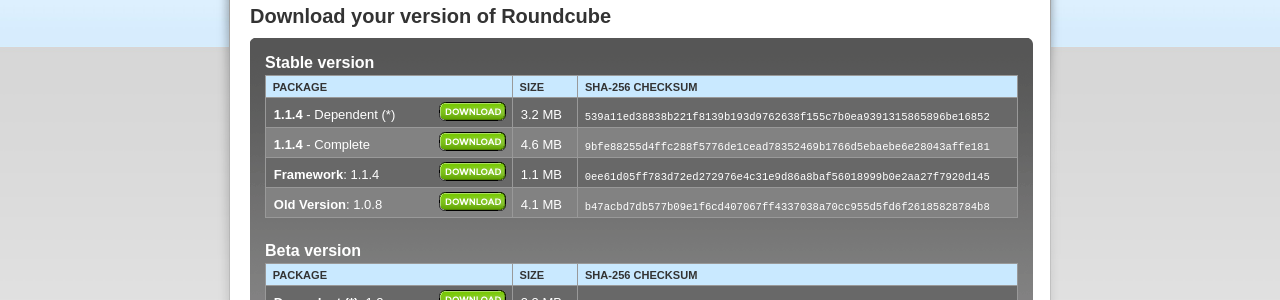
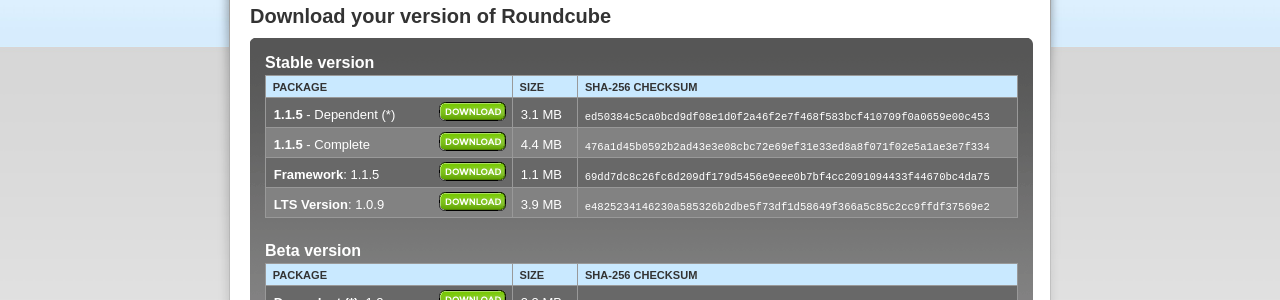
Before and after one commit to roundcube/roundcube.github.com, a Jekyll site: the page built from download/index.html, in a window 1280 px wide. Shown: the part 123-423 px from the top of the page. Built offline with Jekyll 4.4.1, drawn with Linux system fonts in a browser that asks for light colours; comment, search, counter and statistics services are not loaded.

Commit message:
Update download links to new versions 1.1.5 and 1.0.9

```diff
--- a/_includes/version.txt
+++ b/_includes/version.txt
@@ -1 +1 @@
-1.1.4
+1.1.5
--- a/download/index.html
+++ b/download/index.html
@@ -21,28 +21,28 @@
 			</thead>
 			<tbody>
 			<tr class="even">
-				<td class="dlversion"><strong>1.1.4</strong> - Dependent (*)</td>
-				<td class="dlbutton"><a href="https://downloads.sourceforge.net/project/roundcubemail/roundcubemail/1.1.4/roundcubemail-1.1.4.tar.gz" title="Download now!"><img src="images/table_button_download.png" width="67" height="19" alt="Download" class="pngimage" /></a>
-				<td class="dlsize">3.2 MB</td>
-				<td class="dlchecksum">539a11ed38838b221f8139b193d9762638f155c7b0ea9391315865896be16852</td>
+				<td class="dlversion"><strong>1.1.5</strong> - Dependent (*)</td>
+				<td class="dlbutton"><a href="https://github.com/roundcube/roundcubemail/releases/download/1.1.5/roundcubemail-1.1.5.tar.gz" title="Download now!"><img src="images/table_button_download.png" width="67" height="19" alt="Download" class="pngimage" /></a>
+				<td class="dlsize">3.1 MB</td>
+				<td class="dlchecksum">ed50384c5ca0bcd9df08e1d0f2a46f2e7f468f583bcf410709f0a0659e00c453</td>
 			</tr>
 			<tr class="odd">
-				<td class="dlversion"><strong>1.1.4</strong> - Complete</td>
-				<td class="dlbutton"><a href="https://downloads.sourceforge.net/project/roundcubemail/roundcubemail/1.1.4/roundcubemail-1.1.4-complete.tar.gz" title="Download now!"><img src="images/table_button_download.png" width="67" height="19" alt="Download" class="pngimage" /></a>
-				<td class="dlsize">4.6 MB</td>
-				<td class="dlchecksum">9bfe88255d4ffc288f5776de1cead78352469b1766d5ebaebe6e28043affe181</td>
+				<td class="dlversion"><strong>1.1.5</strong> - Complete</td>
+				<td class="dlbutton"><a href="https://github.com/roundcube/roundcubemail/releases/download/1.1.5/roundcubemail-1.1.5-complete.tar.gz" title="Download now!"><img src="images/table_button_download.png" width="67" height="19" alt="Download" class="pngimage" /></a>
+				<td class="dlsize">4.4 MB</td>
+				<td class="dlchecksum">476a1d45b0592b2ad43e3e08cbc72e69ef31e33ed8a8f071f02e5a1ae3e7f334</td>
 			</tr>
 			<tr class="even">
-				<td class="dlversion"><strong>Framework</strong>: 1.1.4</td>
-				<td class="dlbutton"><a href="https://downloads.sourceforge.net/project/roundcubemail/roundcubemail/1.1.4/roundcube-framework-1.1.4.tar.gz" title="Download now!"><img src="images/table_button_download.png" width="67" height="19" alt="Download" class="pngimage" /></a>
+				<td class="dlversion"><strong>Framework</strong>: 1.1.5</td>
+				<td class="dlbutton"><a href="https://github.com/roundcube/roundcubemail/releases/download/1.1.5/roundcube-framework-1.1.5.tar.gz" title="Download now!"><img src="images/table_button_download.png" width="67" height="19" alt="Download" class="pngimage" /></a>
 				<td class="dlsize">1.1 MB</td>
-				<td class="dlchecksum">0ee61d05ff783d72ed272976e4c31e9d86a8baf56018999b0e2aa27f7920d145</td>
+				<td class="dlchecksum">69dd7dc8c26fc6d209df179d5456e9eee0b7bf4cc2091094433f44670bc4da75</td>
 			</tr>
 			<tr class="odd">
-				<td class="dlversion"><strong>Old Version</strong>: 1.0.8</td>
-				<td class="dlbutton"><a href="https://downloads.sourceforge.net/project/roundcubemail/roundcubemail/1.0.8/roundcubemail-1.0.8.tar.gz" title="Download now!"><img src="images/table_button_download.png" width="67" height="19" alt="Download" class="pngimage" /></a>
-				<td class="dlsize">4.1 MB</td>
-				<td class="dlchecksum">b47acbd7db577b09e1f6cd407067ff4337038a70cc955d5fd6f26185828784b8</td>
+				<td class="dlversion"><strong>LTS Version</strong>: 1.0.9</td>
+				<td class="dlbutton"><a href="https://github.com/roundcube/roundcubemail/releases/download/1.0.9/roundcubemail-1.0.9.tar.gz" title="Download now!"><img src="images/table_button_download.png" width="67" height="19" alt="Download" class="pngimage" /></a>
+				<td class="dlsize">3.9 MB</td>
+				<td class="dlchecksum">e4825234146230a585326b2dbe5f73df1d58649f366a5c85c2cc9ffdf37569e2</td>
 			</tr>
 			</tbody>
 		</table>
```
Also changed, not shown: other parts of download/index.html (+1 -1 lines).
